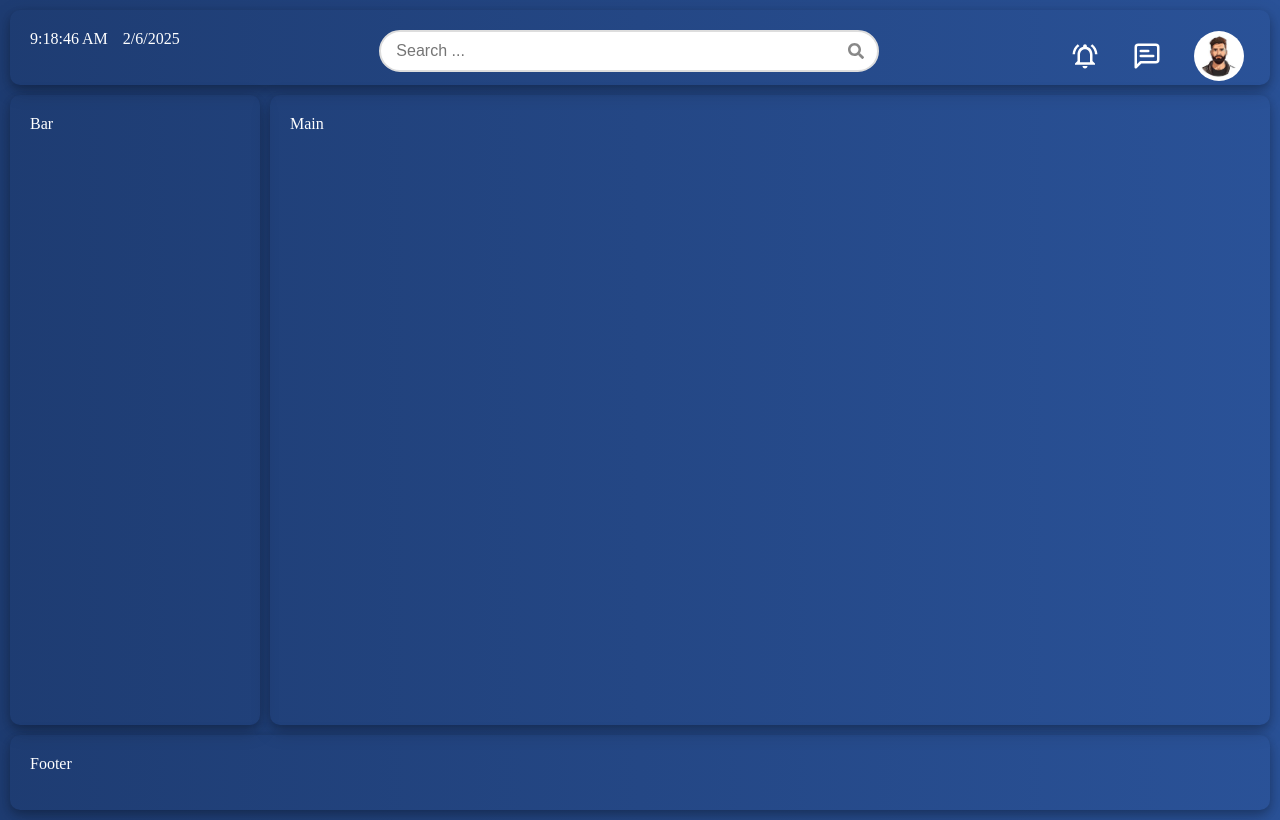
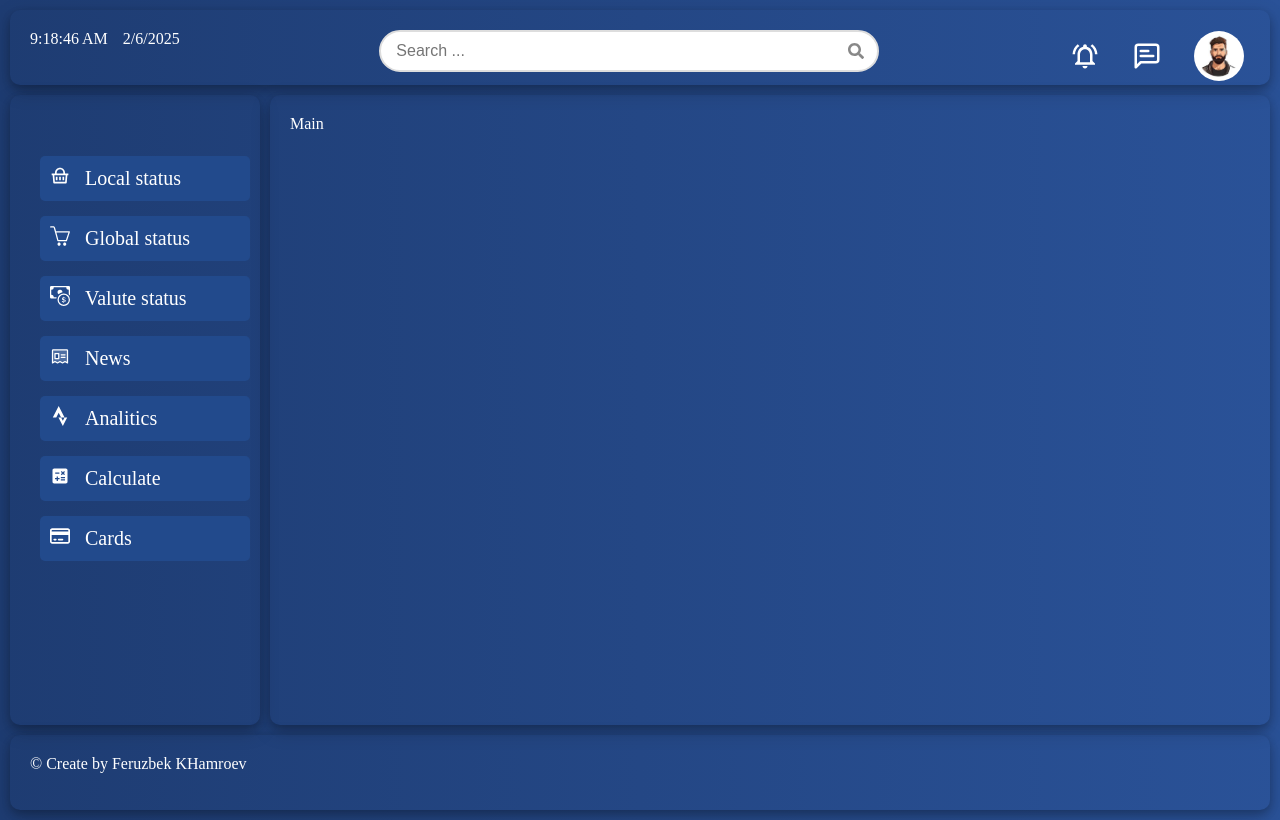
Before and after one commit to faolseans8246/bazaar-analyze-front, a React (Create React App) app: page / in a window 1280 px wide. Built offline with nearby package versions, Linux system fonts and the light colour scheme.

Commit message:
Create bar and footer

```diff
--- a/src/dashboard/bar/bar.css
+++ b/src/dashboard/bar/bar.css
@@ -0,0 +1,37 @@
+
+
+.bar-bazaar-list-block {
+    padding: 10px;
+    display: flex;
+    flex-direction: column;
+    align-items: start;
+}
+
+li {
+    list-style: none;
+}
+
+.bar-bazaar-status {
+    display: flex;
+    flex-direction: row;
+    margin-top: 15px;
+    padding: 10px;
+    background-color: #224a8c;
+    width: 100%;
+    border-radius: 5px;
+    align-items: center;
+}
+
+.bar-bazaar-status:hover {
+    background-color: #3461ae;
+    cursor: pointer;
+}
+
+.bar-bazaar-line-icons {
+    margin-right: 15px;
+    font-size: 20px;
+}
+
+.bar-bazaar-line-text {
+    font-size: 20px;
+}
--- a/src/dashboard/bar/bar.jsx
+++ b/src/dashboard/bar/bar.jsx
@@ -1,12 +1,89 @@
 import React from "react";
 import './bar.css';
+
+import { RiShoppingBasketLine } from "react-icons/ri";
+import { SlBasket } from "react-icons/sl";
+import { BsCashCoin } from "react-icons/bs";
+import { PiNewspaperClippingDuotone } from "react-icons/pi";
+import { FaStrava } from "react-icons/fa";
+import { MdCalculate } from "react-icons/md";
+import { FaRegCreditCard } from "react-icons/fa6";
+
+
 
 function BarFunc() {
 
     return (
 
         <div className="barContainer">
-            Bar
+
+            <div className="bar-bazaar-statuses">
+                <ul className="bar-bazaar-list-block">
+                    <li className="bar-bazaar-status">
+                        <div className="bar-bazaar-line-icons">
+                            <RiShoppingBasketLine />
+                        </div>
+                        <div className="bar-bazaar-line-text">
+                            Local status
+                        </div>
+                    </li>
+
+                    <li className="bar-bazaar-status">
+                        <div className="bar-bazaar-line-icons">
+                            <SlBasket />
+                        </div>
+                        <div className="bar-bazaar-line-text">
+                            Global status
+                        </div>
+                    </li>
+
+                    <li className="bar-bazaar-status">
+                        <div className="bar-bazaar-line-icons">
+                            <BsCashCoin />
+                        </div>
+                        <div className="bar-bazaar-line-text">
+                            Valute status
+                        </div>
+                    </li>
+
+                    <li className="bar-bazaar-status">
+                        <div className="bar-bazaar-line-icons">
+                            <PiNewspaperClippingDuotone />
+                        </div>
+                        <div className="bar-bazaar-line-text">
+                            News
+                        </div>
+                    </li>
+
+                    <li className="bar-bazaar-status">
+                        <div className="bar-bazaar-line-icons">
+                            <FaStrava />
+                        </div>
+                        <div className="bar-bazaar-line-text">
+                            Analitics
+                        </div>
+                    </li>
+
+                    <li className="bar-bazaar-status">
+                        <div className="bar-bazaar-line-icons">
+                            <MdCalculate />
+                        </div>
+                        <div className="bar-bazaar-line-text">
+                            Calculate
+                        </div>
+                    </li>
+
+                    <li className="bar-bazaar-status">
+                        <div className="bar-bazaar-line-icons">
+                            <FaRegCreditCard />
+                        </div>
+                        <div className="bar-bazaar-line-text">
+                            Cards
+                        </div>
+                    </li>
+                </ul>
+            </div>
+
         </div>
     )
 }
--- a/src/dashboard/footer/footer.jsx
+++ b/src/dashboard/footer/footer.jsx
@@ -7,7 +7,7 @@ function FooterFunc() {
 
         <div className="footerContainer">
 
-            Footer
+            &copy; Create by Feruzbek KHamroev
         </div>
     )
 }
```
